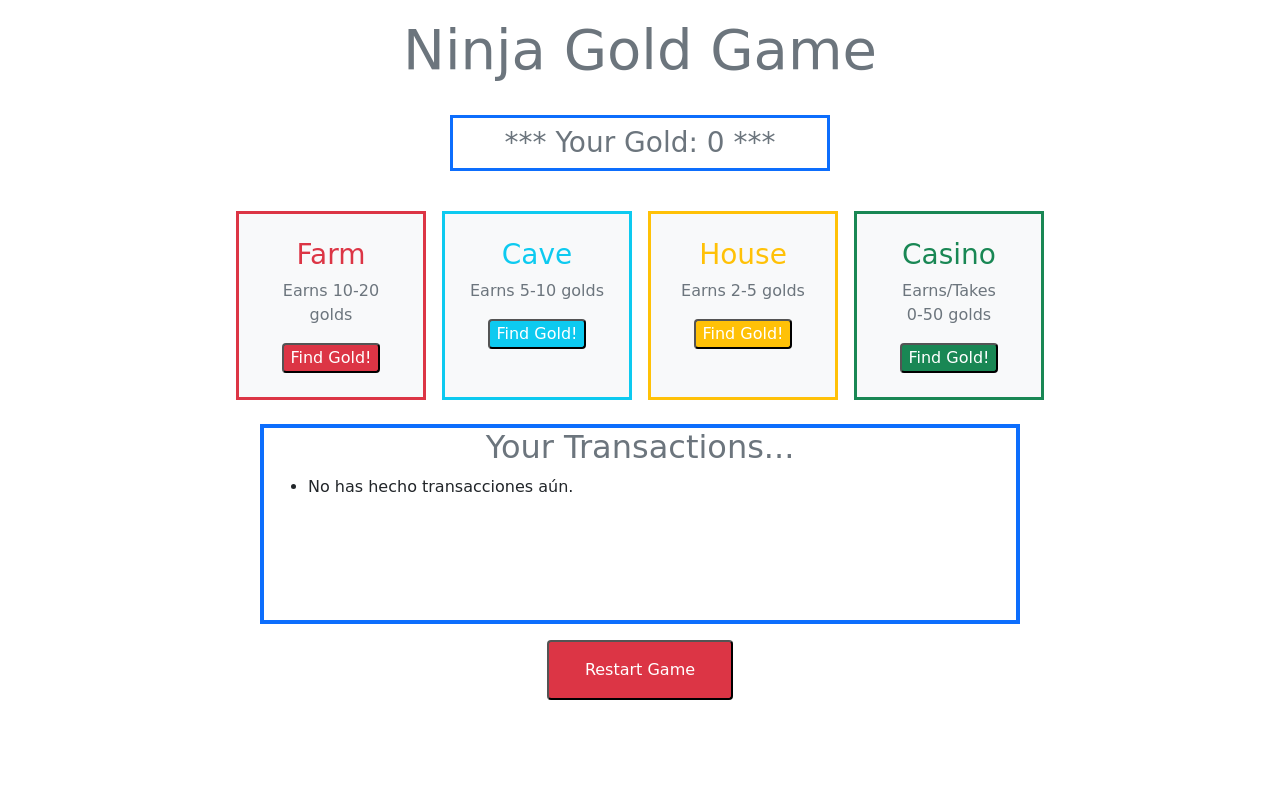
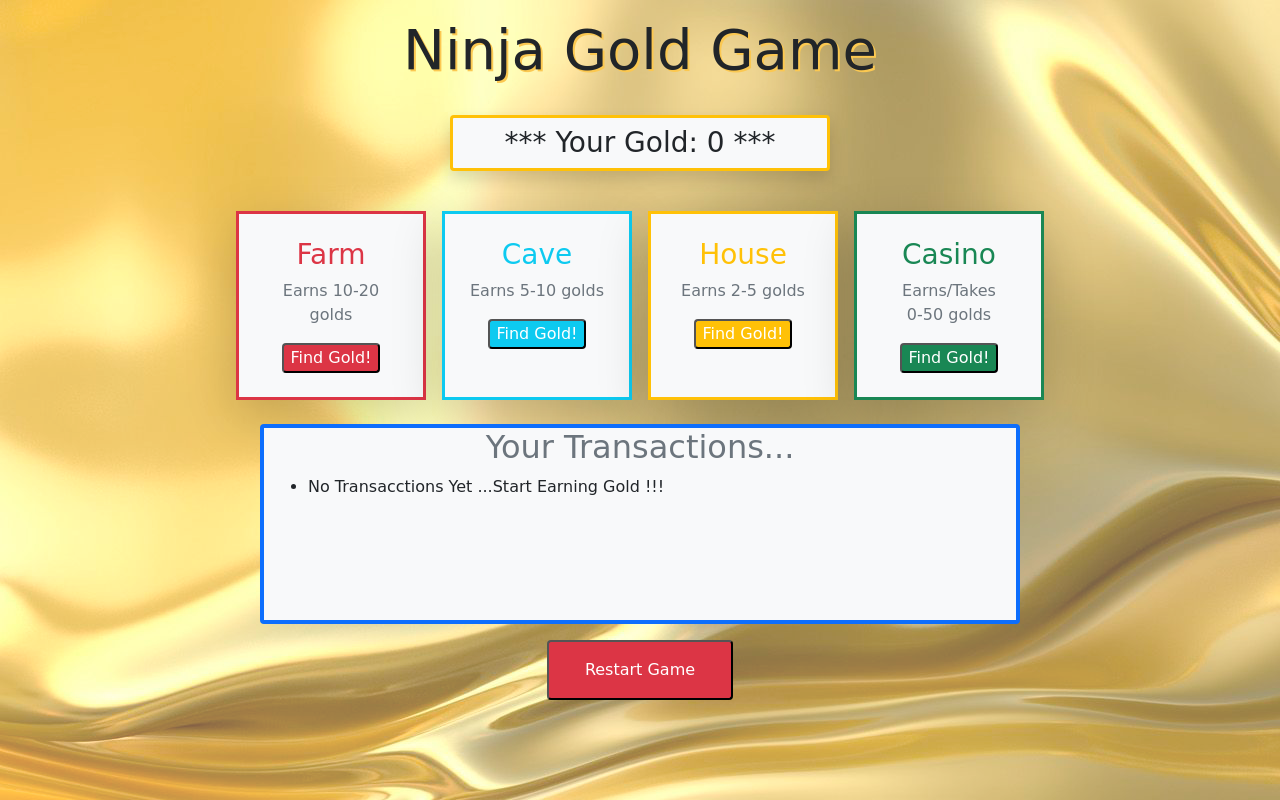
Before and after one commit to DoriaLassalle/ninja_gold, a Django app: page / in a window 1280 px wide. Run offline with Django 3.2, Linux system fonts and the light colour scheme; some web fonts are replaced.

Commit message:
ajustes visuales

```diff
--- a/ng_app/static/styles.css
+++ b/ng_app/static/styles.css
@@ -3,14 +3,17 @@
 @import url('https://fonts.googleapis.com/css2?family=Indie+Flower&display=swap'); /*'Indie Flower', cursive;  */
 @import url('https://fonts.googleapis.com/css2?family=ZCOOL+KuaiLe&display=swap');
 
+body {
+    background: white url("imgs/back.png") no-repeat ;
+}
 
 h1{
     font-family: 'Joti One', cursive;
     font-size: 350%;
+    text-shadow: 2px 2px #fbc851;
 }
 
 div {
-
     font-family: 'ZCOOL KuaiLe', cursive
 }
 
@@ -18,8 +21,3 @@ div {
     overflow-y: scroll;
     height:200px;
 }
-
-.btn{
-    background-color: rgb(61, 58, 58);
-    color: white;
-}/* no funciona este...revisar */
--- a/ng_app/templates/index.html
+++ b/ng_app/templates/index.html
@@ -14,16 +14,15 @@
 </head>
 
 <body>
-    <h1 class="text-secondary text-center my-3">Ninja Gold Game</h1>
+    <h1 class="text-dark text-center my-3">Ninja Gold Game</h1>
     <div class="container">
         <div class="row justify-content-center">
-            <h3 class="text-secondary text-center my-3 border border-primary border-3 col-4 p-2">*** Your Gold: {{request.session.gold}} *** </h3>
-
+            <h3 class="text-dark text-center my-3 border border-warning border-3 rounded-2 bg-light col-4 p-2 shadow">*** Your Gold: {{request.session.gold}} *** </h3>
         </div>
 
         <div class="row justify-content-center">
             <!-- Farm -->
-            <div class="col-2 border border-danger  border-3 p-4 text-center bg-light text-secondary my-4 mx-2">
+            <div class="col-2 border border-danger border-3 p-4 text-center bg-light text-secondary my-4 mx-2 shadow-lg ">
                 <h3 class="text-danger">Farm</h3>
                 <p>Earns 10-20 golds</p>
                 <form action="process_money" method="POST">
@@ -34,7 +33,7 @@
             </div>
 
             <!-- Cave -->
-            <div class="col-2 border border-info  border-3 p-4 text-center bg-light text-secondary my-4 mx-2">
+            <div class="col-2 border border-info  border-3 p-4 text-center bg-light text-secondary my-4 mx-2 shadow-lg">
                 <h3 class="text-info">Cave</h3>
                 <p>Earns 5-10 golds</p>
                 <form action="process_money" method="POST">
@@ -45,7 +44,7 @@
             </div>
 
             <!-- House -->
-            <div class="col-2 border border-warning  border-3 p-4 text-center bg-light text-secondary my-4 mx-2">
+            <div class="col-2 border border-warning  border-3 p-4 text-center bg-light text-secondary my-4 mx-2 shadow-lg">
                 <h3 class="text-warning">House</h3>
                 <p>Earns 2-5 golds</p>
                 <form action="process_money" method="POST">
@@ -56,7 +55,7 @@
             </div>
 
             <!-- Casino -->
-            <div class="col-2 border border-success  border-3 p-4 text-center bg-light text-secondary my-4 mx-2">
+            <div class="col-2 border border-success  border-3 p-4 text-center bg-light text-secondary my-4 mx-2 shadow-lg">
                 <h3 class="text-success">Casino</h3>
                 <p>Earns/Takes<br>0-50 golds</p>
                 <form action="process_money" method="POST">
@@ -64,29 +63,29 @@
                     <input type="submit" value="Find Gold!" class="text-white bg-success rounded-2"></input>
                     <input type="hidden"  name="btn" value="4"></input>
                 </form>
-               <!--  <a href="process_money" class="button rounded-2 text-white text-decoration-none bg-success p-2">Find Gold!</a> -->
             </div>
         </div>
 
         <!-- Activities -->
         <section class="row">
-            <div class="act col-8 container border border-primary border-4">
+            <div class="act col-8 container border border-primary border-4 rounded-2 bg-light">
                 <h2 class="text-center text-secondary">Your Transactions...</h2>
                 <ul>
                     {% for value  in request.session.activityList %}
-                        {% if "siento" in value %}
+                        {% if "beats" in value %}
                             <li class="text-danger">{{ value }}</li>
                         {% else %}
                             <li class="text-success">{{ value }}</li>
                         {% endif %}
 
                     {% empty %}
-                        <li>No has hecho transacciones aún.</li>
+                        <li class="text-dark">No Transacctions Yet ...Start Earning Gold !!!</li>
                     {% endfor %}
                 </ul>
             </div>
         </section>
 
+        <!-- Restart button  -->
         <footer>
             <div class="row justify-content-center">
                 <form action="restart" method="POST">
@@ -98,6 +97,5 @@
         </footer>
 
     </div>
-
 </body>
 </html>
--- a/ng_app/views.py
+++ b/ng_app/views.py
@@ -2,7 +2,6 @@ from django.shortcuts import render, HttpResponse, redirect
 from time import localtime, strftime
 import random
 
-# Create your views here.
 
 def home(request):
     if "gold" not in request.session:
@@ -15,37 +14,39 @@ def processMoney(request):
     if "activityList" not in request.session:
         request.session["activityList"]=[]
 
-    print(request.POST)
     opcion=request.POST["btn"]
-    print (opcion)
+
     if opcion=="1":
         money=farmRandom()
         request.session["gold"]+=money
-        request.session["activity"]=f"La Granja te ha otorgado {money} lingotes de Oro!...{strftime('%H:%M  %w/%m/%Y.',localtime())}"
+        request.session["activity"]=f"Working at the Farm gave you {money} golds! ...{strftime('%H:%M  %w/%m/%Y.',localtime())}"
         request.session["activityList"].append(request.session["activity"])
+
     elif opcion=="2":
         money=caveRandom()
         request.session["gold"]+=money
-        request.session["activity"]=f"La Cueva te ha otorgado {money} lingotes de Oro!...{strftime('%H:%M  %w/%m/%Y.',localtime())}"
+        request.session["activity"]=f"Spend one night at the Cave gave you {money} golds! ...{strftime('%H:%M  %w/%m/%Y.',localtime())}"
         request.session["activityList"].append(request.session["activity"])
+
     elif opcion=="3":
         money=houseRandom()
         request.session["gold"]+=money
-        request.session["activity"]=f"La Casa te ha otorgado {money} lingotes de Oro!...{strftime('%H:%M  %w/%m/%Y.',localtime())}"
+        request.session["activity"]=f"Earned {money} golds for cleaning the House! ...{strftime('%H:%M  %w/%m/%Y.',localtime())}"
         request.session["activityList"].append(request.session["activity"])
+
     elif opcion=="4":
         money=casinoRandom()
         luck=random.randint(1,2)
-        print(luck)
+
         if luck==1:
             request.session["gold"]+=money
-            request.session["activity"]=f"Le has ganado al Casino {money} lingotes de Oro!!!...{strftime('%H:%M  %w/%m/%Y.',localtime())}"
+            request.session["activity"]=f"Great! You won {money} golds from the Casino!!! ...{strftime('%H:%M  %w/%m/%Y.',localtime())}"
             request.session["activityList"].append(request.session["activity"])
         elif luck==2:
             request.session["gold"]-=money
-            request.session["activity"]=f"Lo siento :( el Casino te ganó {money} lingotes de Oro!...{strftime('%H:%M  %w/%m/%Y.',localtime())}"
+            request.session["activity"]=f"The Casino beats you :( ...you lost {money} golds! ...{strftime('%H:%M  %w/%m/%Y.',localtime())}"
             request.session["activityList"].append(request.session["activity"])
-    print(request.session["activityList"])
+
     return redirect("/")
 
 def restart(request):
@@ -56,20 +57,16 @@ def restart(request):
 
 def farmRandom():
     farm=random.randint(10, 20)
-    print(farm)
     return farm
 
 def caveRandom():
     cave=random.randint(5, 10)
-    print(cave)
     return cave
 
 def houseRandom():
     house=random.randint(2,5)
-    print(house)
     return house
 
 def casinoRandom():
     casino=random.randint(0, 50)
-    print(casino)
     return casino
```
Also changed, not shown: ng_app/templates/first.html (deleted, +0 -28 lines), db.sqlite3, ng_app/static/imgs/back.png (added), ng_app/static/imgs/background.png (deleted), 1 other file.
